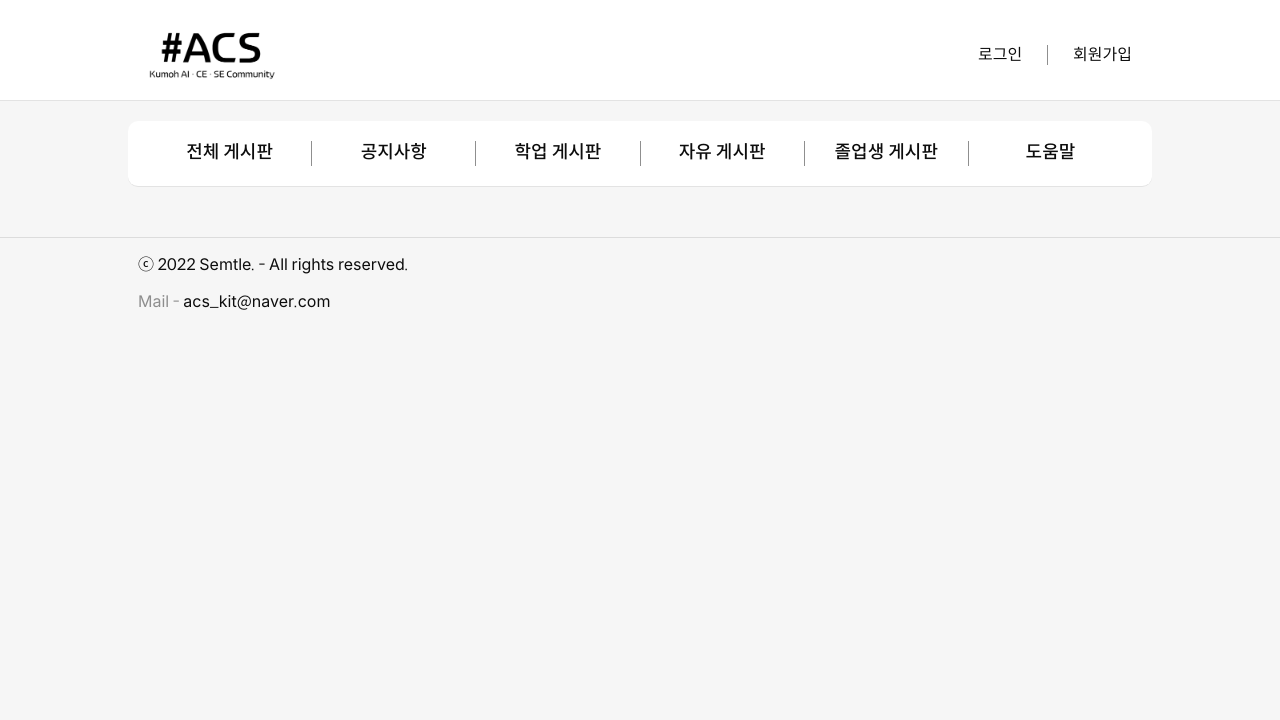
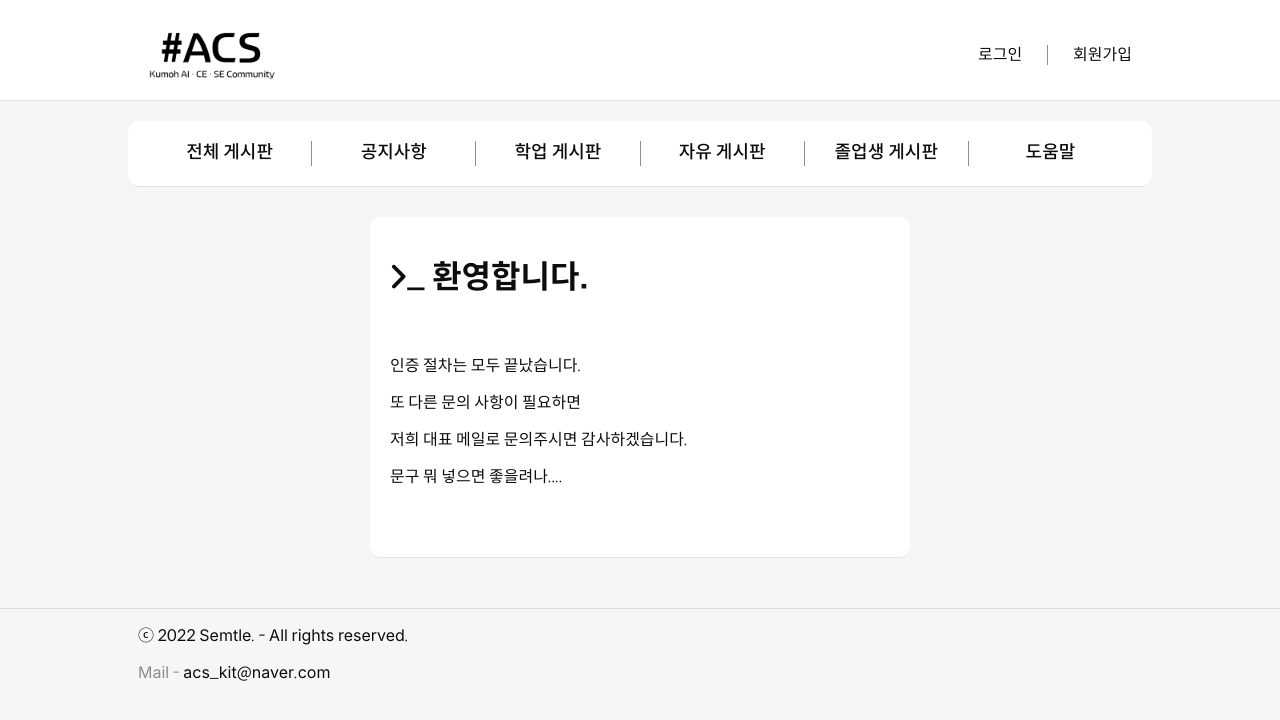
Before and after one commit to jkc-mycode/KIT-CE-CS-Frontend, a React (Create React App) app: page /sign/up/confirmEmail in a window 1280 px wide. Shown: the top 720 px of the page. Built offline with nearby package versions, Linux system fonts and the light colour scheme; no server answers.

Commit message:
2022.11.07 회원가입 성공 페이지 작성 및 임시비번 페이지 수정

```diff
--- a/src/App.js
+++ b/src/App.js
@@ -48,7 +48,7 @@ function App() {
                 <Route path="/about" element={<About/>}></Route>
                 <Route path="/idsearch" element={<IDSearch/>}></Route>
                 <Route path="/sign/password/:code" element={<PwCheck/>}></Route>
-                <Route path="/sign/up/confirmEmail/:code" element={<Welcome/>}></Route>
+                <Route path="/sign/up/confirmEmail" element={<Welcome/>}></Route>
             </Routes>
 
             <Footer />
--- a/src/Components/pwcheck.js
+++ b/src/Components/pwcheck.js
@@ -1,42 +1,18 @@
 import React, {useState, useEffect} from 'react';
 import './pwcheck.css';
 import axios from 'axios';
-import {useLocation, useParams} from "react-router-dom";
+import {useParams} from "react-router-dom";
 
 function Pwcheck(){
-    const param = new URLSearchParams(window.location.search);
     const [object, setObject] = useState([]);
-    const {userName, setUserName} = useState("");
-    const {newPassword, setNewPassword} = useState("");
     let code = useParams().code;
-
-    //비밀번호 해시값 받고 보내는 axios
-    let data = {
-        hashValue: `${param.get("hashvalue")}`
-    };
-    const headers = {
-        "Content-Type": `application/json`,
-    };
-    const pwHashCheck = async () => {
-        const pwHash = await axios.post('/', data, headers)
-            .then((res) => {
-                console.log(res);
-            })
-            .catch((e) => {
-                console.log(e);
-            })
-    }
 
     //임시비밀번호 받는 axios
     const tempPassword = async () => {
         const tempPw = await axios.get('/sign/password/' + code + window.location.search);
-        console.log(tempPw);
         setObject(tempPw.data);
-        setUserName(tempPw.data.name);
-        setNewPassword(tempPw.data.newPassword);
     }
     useEffect(() => {
-        console.log(code);
         tempPassword();
     }, [])
 
--- a/src/Components/welcome.css
+++ b/src/Components/welcome.css
@@ -0,0 +1,12 @@
+.login_box {
+    margin: 0 auto;
+    margin-top: 30px;
+    height: 300px;
+
+    max-width: 500px;
+    min-width: 280px;
+}
+
+.login_title {
+    margin-bottom: 30px;
+}
--- a/src/Components/welcome.js
+++ b/src/Components/welcome.js
@@ -1,14 +1,33 @@
 import React, {useState, useEffect} from 'react';
-import './pwcheck.css';
+import './welcome.css';
 import axios from 'axios';
-import {useNavigate} from "react-router-dom";
+import {useParams} from "react-router-dom";
 
 function Welcome(){
+    let code = window.location;
 
+    const confirmEmail = async () => {
+        await axios.get('/sign/confirmEmail' + window.location.search)
+            .then((res) => {
+                console.log("OK");
+            })
+            .catch((e) => {
+                console.log(e);
+            })
+    }
+
+    useEffect(() => {
+        console.log(code)
+        confirmEmail()
+    }, [])
     return(
         <div className="box login_box">
-            <h1 className="boxBigTitle">&#xE001;_ Login</h1>
-
+            <h1 className="boxBigTitle">&#xE001;_ 환영합니다.</h1>
+            <br/>
+            <p>인증 절차는 모두 끝났습니다.</p>
+            <p>또 다른 문의 사항이 필요하면</p>
+            <p>저희 대표 메일로 문의주시면 감사하겠습니다.</p>
+            <p>문구 뭐 넣으면 좋을려나....</p>
         </div>
     )
 }
```
